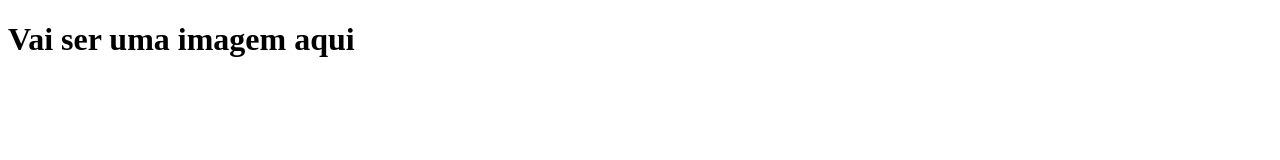
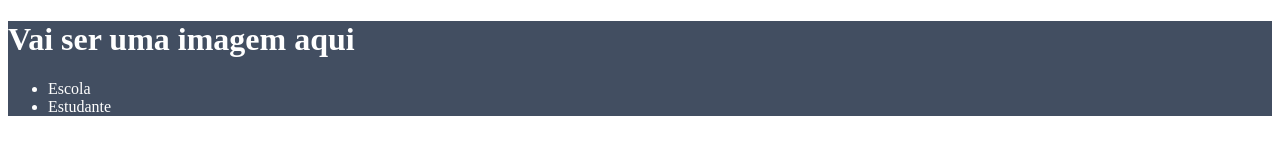
Before and after one commit to tilapinha7/matem-tica2, a plain HTML site: page index.html in a window 1280 px wide. Drawn offline with Linux system fonts and the light colour scheme.

Commit message:
Fiz o cabeçalho

```diff
--- a/index.html
+++ b/index.html
@@ -7,6 +7,13 @@
     <link rel="stylesheet" href="style.css">
 </head>
 <body>
-    <h1>Vai ser uma imagem aqui</h1>
+    <header>
+        <h1>Vai ser uma imagem aqui</h1>
+        <ul>
+            <li>Escola</li>
+            <li>Estudante</li>
+        </ul>
+    </header>
+
 </body>
 </html>
--- a/style.css
+++ b/style.css
@@ -1,3 +1,4 @@
-body(
+header {
     background-color: #424E61;
-)
+    color: white;
+}
```
